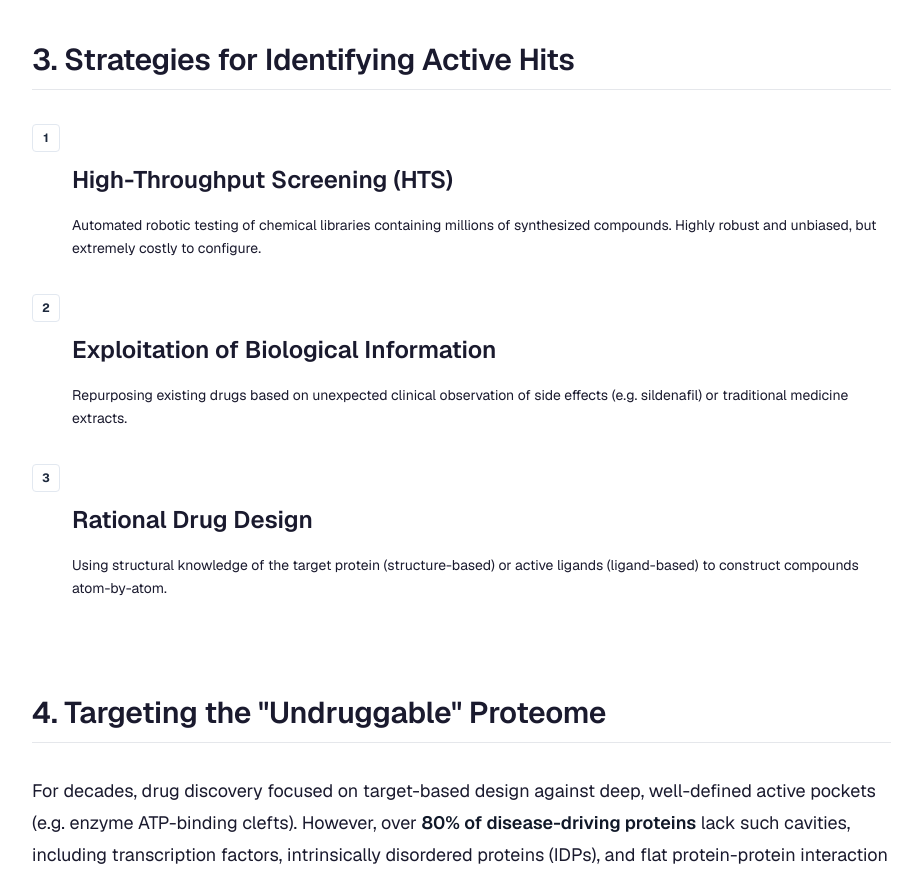
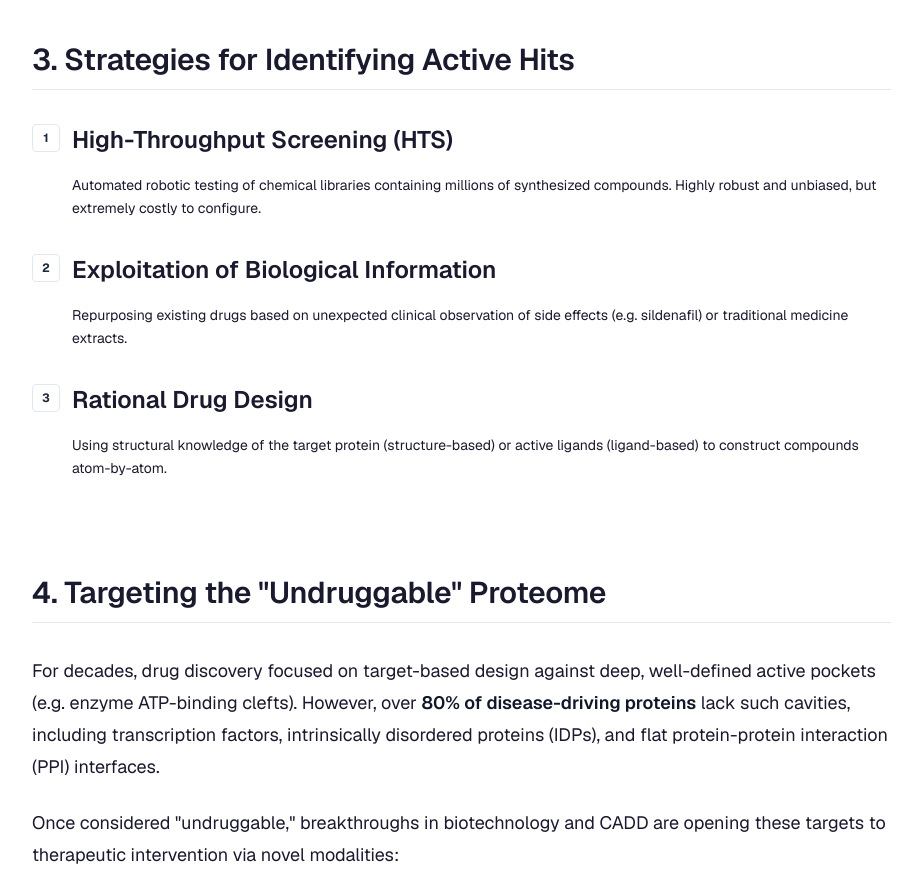
Before and after one commit to yboulaamane/learn-cadd, a Next.js app: page /intro-to-drug-discovery in a window 1280 px wide. Shown: the part 1720-2597 px from the top of the page, without its empty margins (272-1190 px from the left). Built offline with nearby package versions, Linux system fonts and the light colour scheme.

Commit message:
fix(polish): align subtitle numbers and replace confusing link icon with activity icon

```diff
--- a/src/app/(tutorial)/intro-to-drug-discovery/page.tsx
+++ b/src/app/(tutorial)/intro-to-drug-discovery/page.tsx
@@ -251,7 +251,7 @@ export default function IntroToDrugDiscoveryPage() {
               1
             </div>
             <div>
-              <h3 className="font-bold text-sm">High-Throughput Screening (HTS)</h3>
+              <h3 className="font-bold text-sm !mt-0">High-Throughput Screening (HTS)</h3>
               <p className="text-sm text-slate-650 leading-relaxed mt-1">
                 Automated robotic testing of chemical libraries containing millions of synthesized compounds. Highly robust and unbiased, but extremely costly to configure.
               </p>
@@ -263,7 +263,7 @@ export default function IntroToDrugDiscoveryPage() {
               2
             </div>
             <div>
-              <h3 className="font-bold text-sm">Exploitation of Biological Information</h3>
+              <h3 className="font-bold text-sm !mt-0">Exploitation of Biological Information</h3>
               <p className="text-sm text-slate-650 leading-relaxed mt-1">
                 Repurposing existing drugs based on unexpected clinical observation of side effects (e.g. sildenafil) or traditional medicine extracts.
               </p>
@@ -275,7 +275,7 @@ export default function IntroToDrugDiscoveryPage() {
               3
             </div>
             <div>
-              <h3 className="font-bold text-sm">Rational Drug Design</h3>
+              <h3 className="font-bold text-sm !mt-0">Rational Drug Design</h3>
               <p className="text-sm text-slate-650 leading-relaxed mt-1">
                 Using structural knowledge of the target protein (structure-based) or active ligands (ligand-based) to construct compounds atom-by-atom.
               </p>
--- a/src/app/(tutorial)/ligand-receptor-interactions/page.tsx
+++ b/src/app/(tutorial)/ligand-receptor-interactions/page.tsx
@@ -5,7 +5,6 @@ import {
   Activity,
   Layers,
   Flame,
-  Link2,
   Move,
   Info,
   RefreshCw,
@@ -343,7 +342,7 @@ export default function LigandReceptorInteractionsPage() {
       {/* Interactive Widget 1: Bond energy curve */}
       <section className="p-5 rounded-xl bg-slate-50 border border-slate-200 space-y-4">
         <div className="flex items-center gap-2">
-          <Link2 size={16} className="text-slate-900" />
+          <Activity size={16} className="text-slate-900" />
           <h3 className="font-bold text-sm text-slate-900">Interactive Playground: H-Bond Potential Energy Curve</h3>
         </div>
         <p className="text-sm text-slate-800">
```
